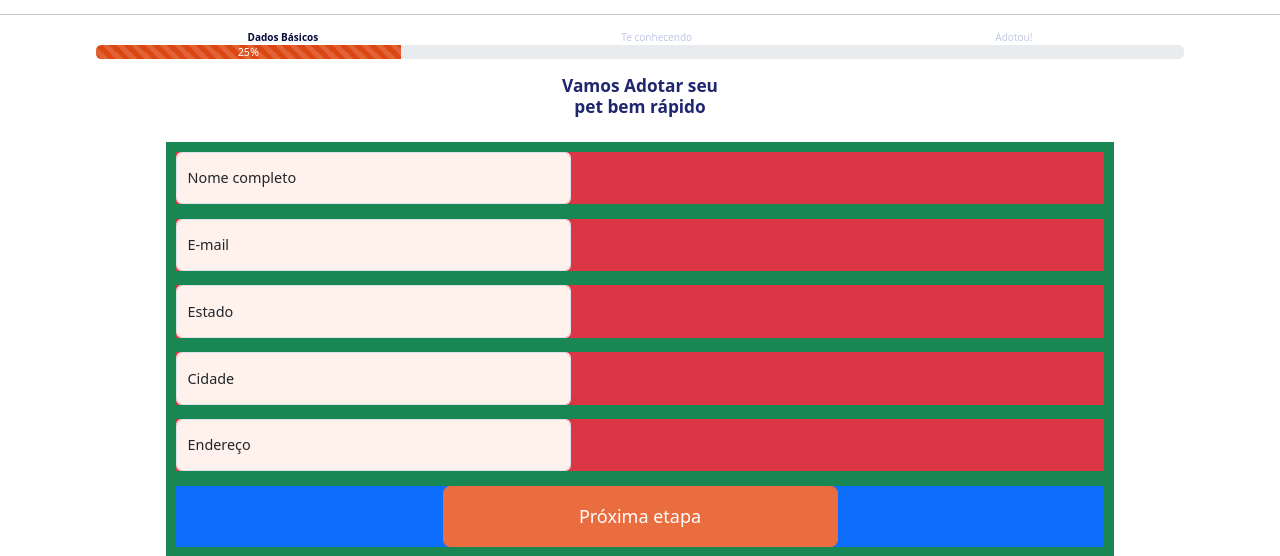
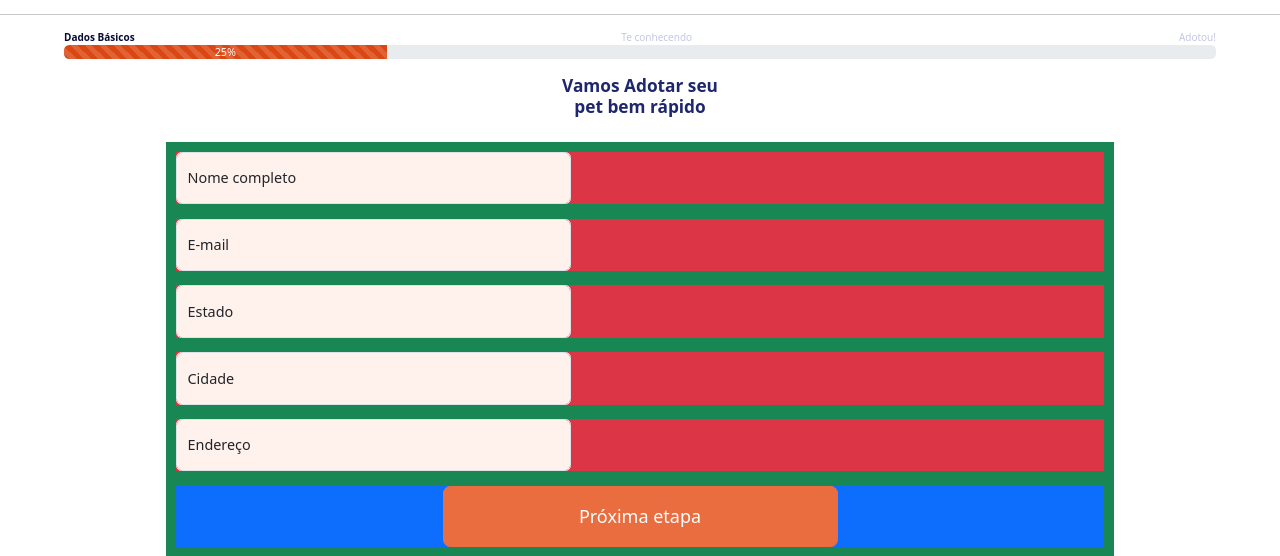
Before and after one commit to ZimboSebastiao/salva-pets2, a PHP site: page /adocao.php in a window 1280 px wide. Shown: the part 80-636 px from the top of the page. Run offline with PHP 8.4, Linux system fonts and the light colour scheme.

Commit message:
Barra de progresso

```diff
--- a/adocao.php
+++ b/adocao.php
@@ -49,7 +49,7 @@
 <!-- ======== CONTEÚDO ======== -->
 <main>
 
-
+  <!-- ====== BARRA DE PROGRESSO ====== -->
   <div class="container-2">
     <div class="progress-text decrease-letters">
       <span class="decrease">Dados Básicos</span>
--- a/assets/css/styles.css
+++ b/assets/css/styles.css
@@ -536,7 +536,7 @@ nav h2 a {
 }
 
 .container-2 {
-    width: 85%;
+    width: 90%;
     margin-right: auto;
     margin-left: auto;
 }
@@ -547,7 +547,7 @@ nav h2 a {
 
 .progress-text {
     display: flex;
-    justify-content: space-around;
+    justify-content: space-between;
 }
 
 .Beetle-letters {color: #C3C7E5;}
```
